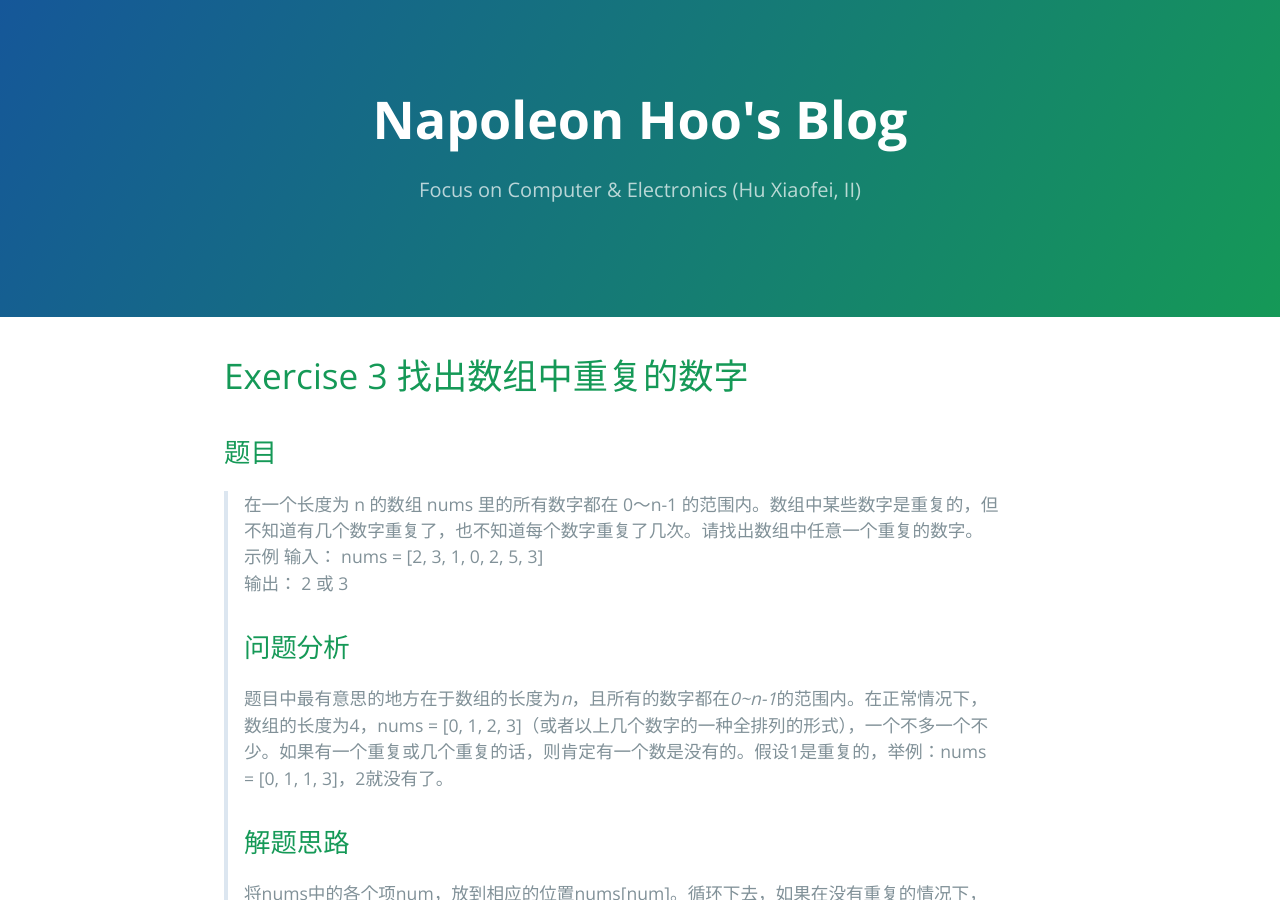
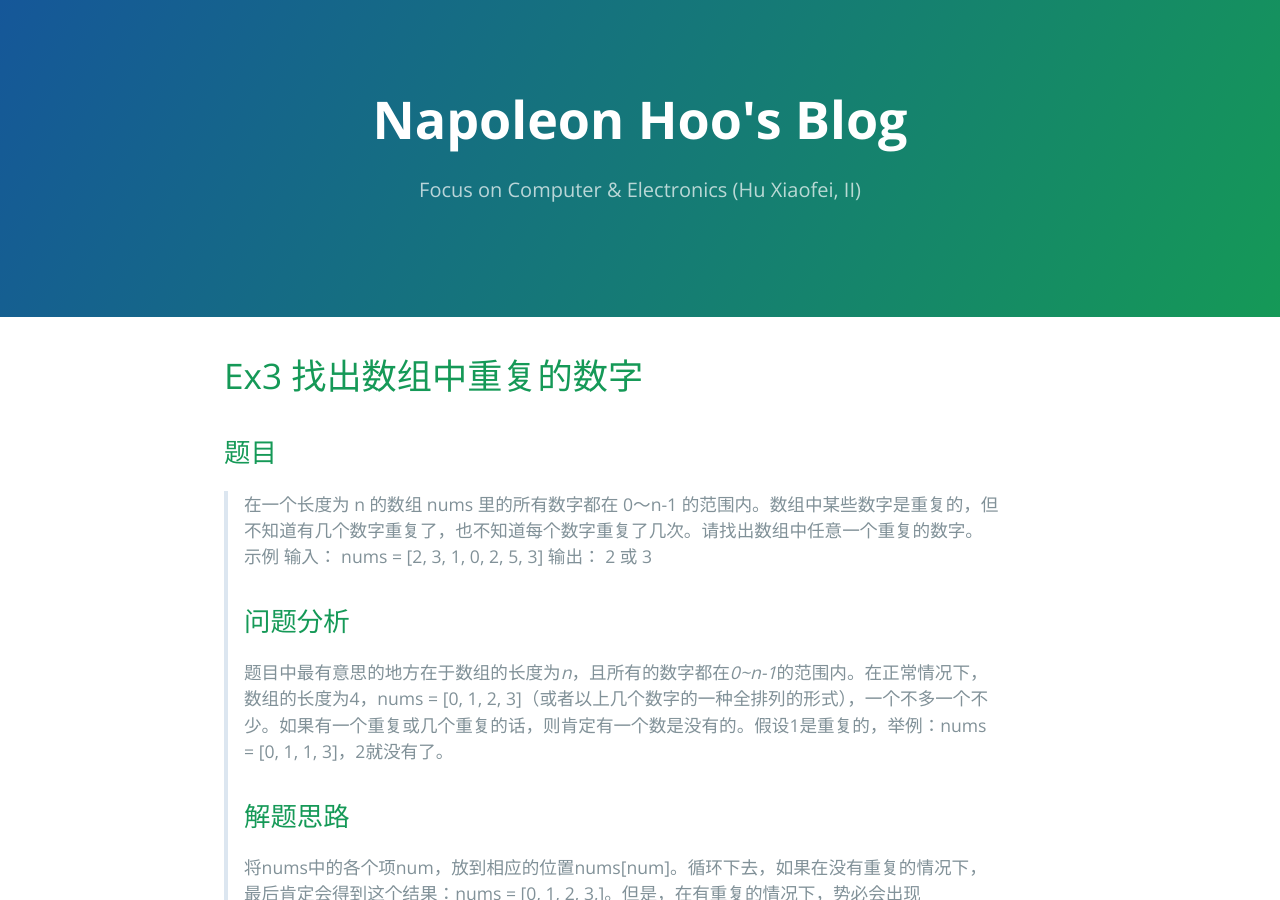
Before and after one commit to napoleonhoo/napoleonhoo.github.io, a Jekyll site: the page built from CodeInterview_LeetCode/Ex3.md, in a window 1280 px wide and 900 px high. Built offline with Jekyll 4.4.1, drawn with Linux system fonts in a browser that asks for light colours.

Commit message:
ex5 of LeetCode

```diff
--- a/CodeInterview_LeetCode/Ex3.md
+++ b/CodeInterview_LeetCode/Ex3.md
@@ -2,11 +2,11 @@
 layout: default
 ---
 
-# Exercise 3 找出数组中重复的数字
+# Ex3 找出数组中重复的数字
 ## 题目
 > 在一个长度为 n 的数组 nums 里的所有数字都在 0～n-1 的范围内。数组中某些数字是重复的，但不知道有几个数字重复了，也不知道每个数字重复了几次。请找出数组中任意一个重复的数字。示例
 > 输入：
-> nums = \[2, 3, 1, 0, 2, 5, 3]\
+> nums = \[2, 3, 1, 0, 2, 5, 3]
 > 输出：
 > 2 或 3
 ## 问题分析
```
Also changed, not shown: CodeInterview_LeetCode.md (+1 -0 lines), CodeInterview_LeetCode/Ex5.md (added, +60 -0 lines).
